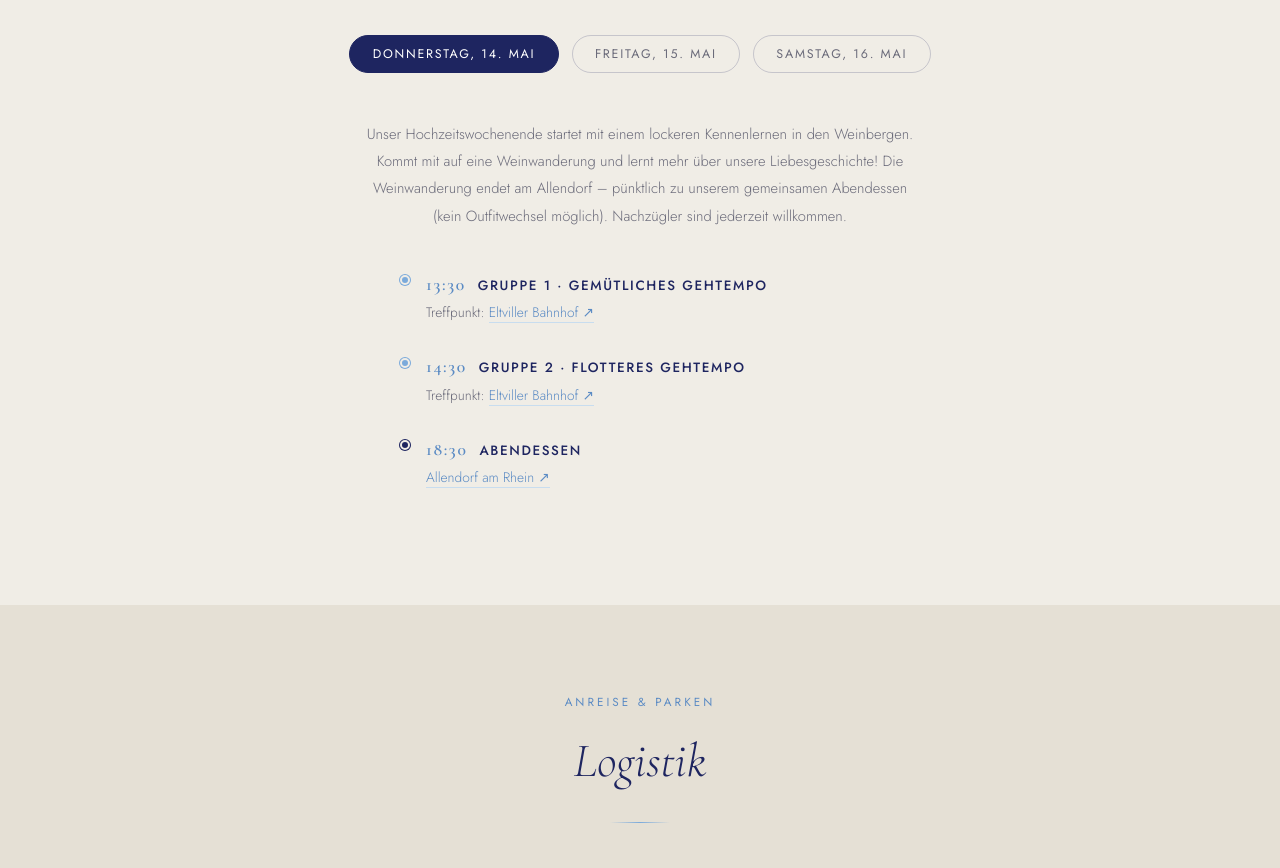
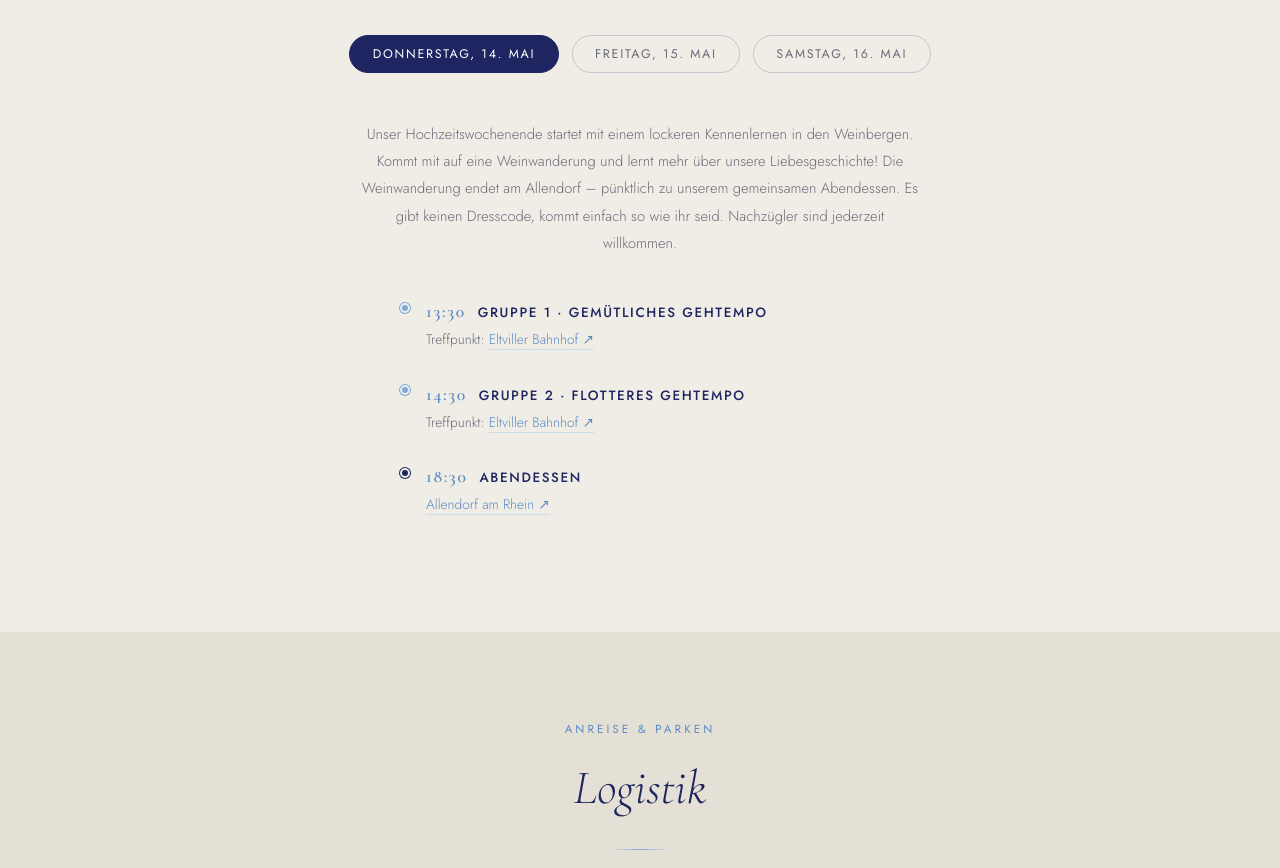
Before and after one commit to MJHochzeit/hochzeit_mj, a plain HTML site: page index.html in a window 1280 px wide. Shown: the part 1840-2708 px from the top of the page. Drawn offline with nearby package versions, Linux system fonts and the light colour scheme; no server answers.

Commit message:
Update wedding details in index file
Updated the text for the Thursday event description to clarify the dress code.

```diff
--- a/index.html
+++ b/index.html
@@ -260,7 +260,7 @@
     <!-- DONNERSTAG -->
     <div id="donnerstag" class="day-content">
       <p style="text-align:center; max-width:560px; margin:0 auto 2.5rem; font-size:0.92rem; color:var(--muted); line-height:1.85;">
-        Unser Hochzeitswochenende startet mit einem lockeren Kennenlernen in den Weinbergen. Kommt mit auf eine Weinwanderung und lernt mehr über unsere Liebesgeschichte! Die Weinwanderung endet am Allendorf – pünktlich zu unserem gemeinsamen Abendessen (kein Outfitwechsel möglich). Nachzügler sind jederzeit willkommen.
+        Unser Hochzeitswochenende startet mit einem lockeren Kennenlernen in den Weinbergen. Kommt mit auf eine Weinwanderung und lernt mehr über unsere Liebesgeschichte! Die Weinwanderung endet am Allendorf – pünktlich zu unserem gemeinsamen Abendessen. Es gibt keinen Dresscode, kommt einfach so wie ihr seid. Nachzügler sind jederzeit willkommen.
       </p>
 
       <div class="timeline">
```
